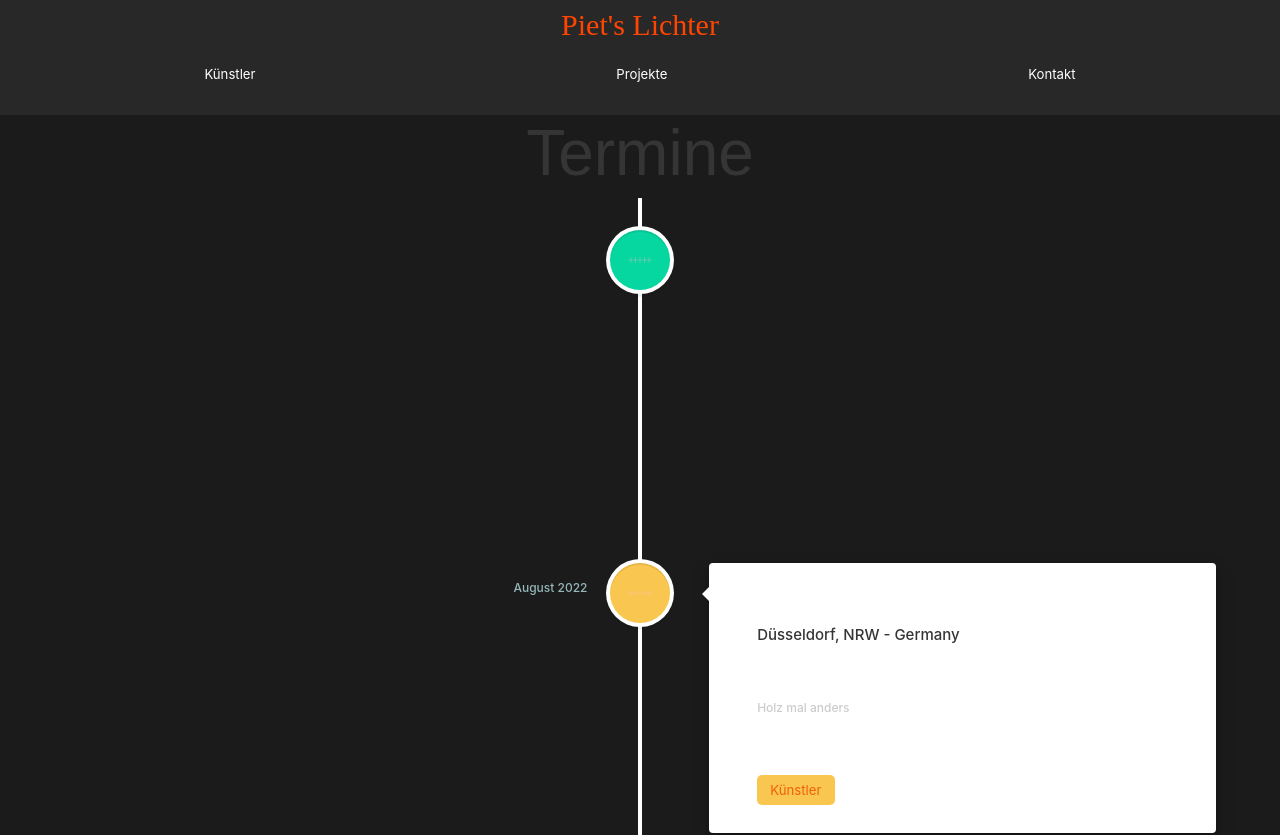
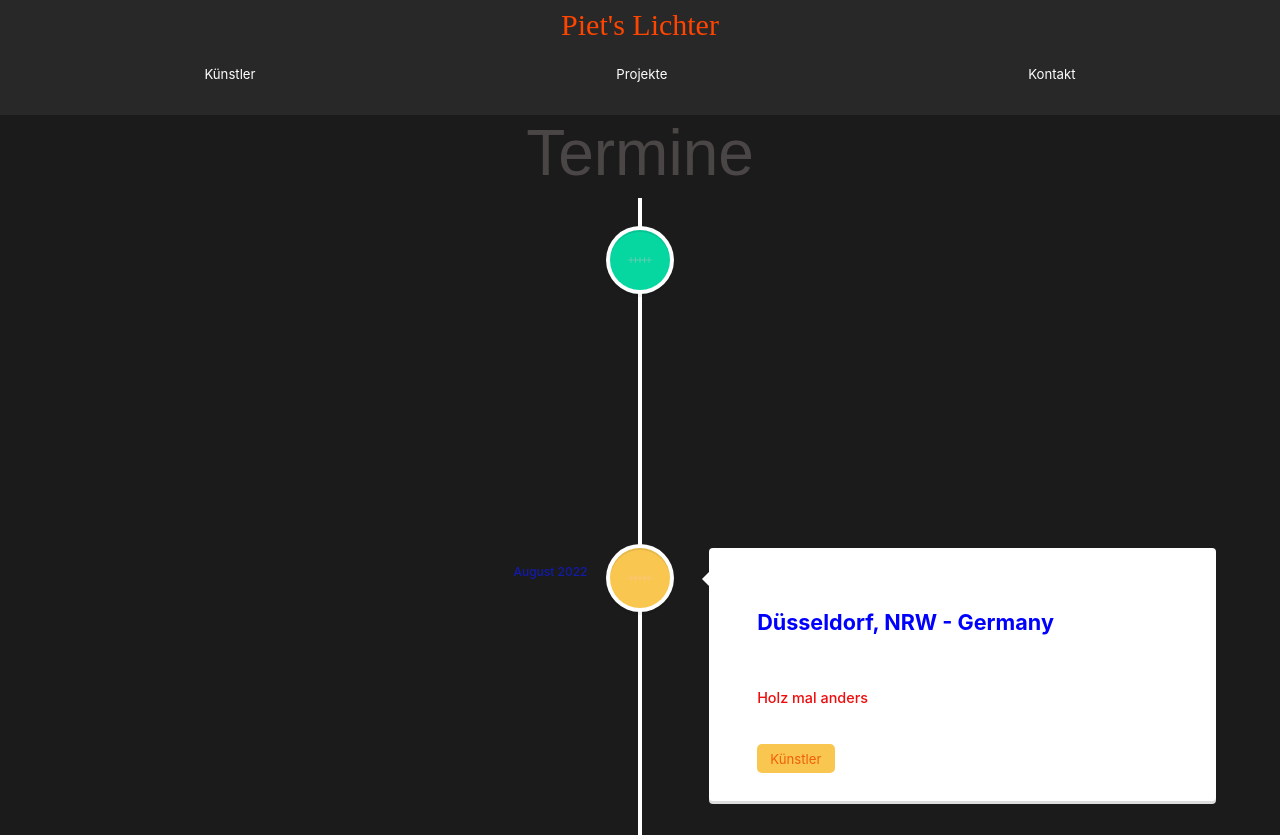
Before and after one commit to Moni73/KunstStuebchen-Capstone, a React (Create React App) app in the folder client/: page /experience in a window 1280 px wide. Shown: the top 835 px of the page. Built offline with nearby package versions, Linux system fonts and the light colour scheme; no server answers.

Commit message:
designmailbuttonfinished

```diff
--- a/client/src/App.js
+++ b/client/src/App.js
@@ -6,11 +6,10 @@ import "bootstrap/dist/css/bootstrap.min.css";
 import GlobalStyle from "./components/GlobalStyle";
 import AboutUs from "./pages/AboutUs";
 import OurWork from "./pages/OurWork";
-import ContactUs from "./pages/ContactUs";
+//import ContactUs from "./pages/ContactUs";
 import Experience from "./pages/experience/Experience.jsx";
 import Projekt from "./pages/projekt/Projekt.jsx";
 import Mail from "./pages/mail/Mail.jsx";
-import Insta from "./pages/Insta.jsx";
 import Nav from "./components/Nav";
 import MovieDetail from "./pages/MovieDetail";
 
@@ -33,20 +32,17 @@ function App() {
           <Route path="/work/:id">
             <MovieDetail />
           </Route>
-          <Route path="/contact">
+          {/*<Route path="/contact">
             <ContactUs />
-          </Route>
+  </Route>*/}
           <Route path="/projekt">
             <Projekt />
           </Route>
           <Route path="/experience">
             <Experience />
           </Route>
-          <Route path="/mail">
+          <Route path="/contact">
             <Mail />
-          </Route>
-          <Route path="/insta">
-            <Insta />
           </Route>
         </Switch>
       </AnimatePresence>
--- a/client/src/components/GlobalStyle.js
+++ b/client/src/components/GlobalStyle.js
@@ -67,11 +67,11 @@ button3{
 }
 
 button4{
-    font-weight: bold;
-    font-size: 3rem;
+    font-weight: bolder;
+    font-size: 1.5rem;
     cursor: pointer;
-    padding: 4rem 5.5rem;
-    border: 16px solid orangered;
+    padding: 2rem 2rem;
+    border: 12px solid orangered;
     background: transparent;
     color: green;
     transition: all 0.5s ease;
@@ -82,11 +82,11 @@ button4{
     }
 };
 button5{
-    font-weight: bold;
-    font-size: 3rem;
+    font-weight: bolder;
+    font-size: 1.5rem;
     cursor: pointer;
-    padding: 4rem 4rem;
-    border: 16px solid green;
+    padding: 2rem 1rem;
+    border: 12px solid green;
     background: transparent;
     color: orangered;
     transition: all 0.5s ease;
--- a/client/src/components/Nav.js
+++ b/client/src/components/Nav.js
@@ -52,7 +52,7 @@ const StyledNav = styled.nav`
   padding: 1rem 10rem;
   background: #282828;
   position: sticky;
-  top: 1;
+  top: 0;
   z-index: 10;
   a {
     color: white;
--- a/client/src/pages/ContactUs.js
+++ b/client/src/pages/ContactUs.js
@@ -1,4 +1,4 @@
-import React from "react";
+/*import React from "react";
 import { motion } from "framer-motion";
 import { pageAnimation, titleAnim } from "../animation";
 import { useHistory } from "react-router-dom";
@@ -73,4 +73,4 @@ const Box1 = styled.div`
   background-color: transparent;
 `;
 
-export default ContactUs;
+export default ContactUs;*/
--- a/client/src/pages/Insta.jsx
+++ /dev/null
@@ -1,7 +0,0 @@
-import React from "react";
-
-const Insta = () => {
-  return <h1>Diese Seite befindet sich im Aufbau !</h1>;
-};
-
-export default Insta;
--- a/client/src/pages/OurWork.js
+++ b/client/src/pages/OurWork.js
@@ -15,7 +15,6 @@ import {
   lineAnim,
 } from "../animation";
 import { useScroll } from "../components/useScroll";
-import ScrollTop from "../components/ScrollTop";
 
 const OurWork = () => {
   const [element, controls] = useScroll();
@@ -65,21 +64,30 @@ const OurWork = () => {
           <img src={metall} alt="3 Techniken" />
         </Link>
       </Movie>
-      <motion.button2
+      <Cards>
+        <Card>
+          <Hide>
+            <motion.button4
               onClick={() => {
                 history.push("/projekt");
               }}
             >
-        Mehr Bilder
-      </motion.button2>
-      <ScrollTop />
-      <motion.button3
+              Fotos
+            </motion.button4>
+          </Hide>
+        </Card>
+        <Card>
+          <Hide>
+            <motion.button5
               onClick={() => {
                 history.push("/experience");
               }}
             >
-        Ausstellungstermine
-      </motion.button3>
+              Termine
+            </motion.button5>
+          </Hide>
+        </Card>
+      </Cards>
     </Work>
   );
 };
@@ -95,6 +103,7 @@ const Work = styled(motion.div)`
     padding: 1rem 0rem;
   }
 `;
+
 const Movie = styled(motion.div)`
   padding-bottom: 10rem;
   .line {
@@ -112,7 +121,6 @@ const Hide = styled.div`
   overflow: hidden;
 `;
 
-//Frame Animation
 const Frame1 = styled(motion.div)`
   position: fixed;
   left: 0;
@@ -132,4 +140,14 @@ const Frame4 = styled(Frame1)`
   background: #ff7600;
 `;
 
+const Cards = styled.div`
+  display: flex;
+  flex-wrap: wrap;
+  @media (max-width: 1300px) {
+    justify-content: center;
+  }
+`;
+const Card = styled.div`
+  flex-basis: 12rem;
+`;
 export default OurWork;
--- a/client/src/pages/experience/experience.css
+++ b/client/src/pages/experience/experience.css
@@ -1,8 +1,8 @@
 body {
-  background: #fdfbfb;
+  background: #0f0f0f;
   font-family: "Montserrat", sans-serif;
   font-size: 16px;
-  color: rgb(53, 53, 53);
+  color: rgb(75, 70, 70);
 }
 
 .title {
@@ -16,17 +16,19 @@ h3 {
 }
 
 .vertical-timeline-element-content {
-  box-shadow: 0 0.25em 0.5em 0 rgba(0, 0, 0, 0.25),
-    0 0.4em 1.25em 0 rgba(0, 0, 0, 0.15) !important;
+  box-shadow: 0 0.25em 0.5em 0 rgba(77, 72, 72, 0.25) 25,
+    0 0.4em 1.25em 0 rgba(150, 135, 135, 0.15);
   padding: 2em 3em !important;
 }
 
 .date {
-  color: rgb(201, 251, 255);
+  color: rgb(14, 28, 233);
 }
 
 #description {
-  margin: 1.5em 0 2em 0;
+  margin: 2em 1 2em 1;
+  color: rgb(238, 12, 12);
+  font-size: 1.2rem;
 }
 
 .button {
@@ -56,7 +58,13 @@ h3 {
   .vertical-timeline-element-date {
     display: block !important;
     float: none !important;
-    color: rgb(44, 44, 44);
+    color: rgb(12, 11, 11);
     margin-top: 1.5em;
   }
 }
+
+h5 {
+  font-weight: bold;
+  font-size: 1.8rem;
+  color: blue;
+}
```
Lines whose indentation alone changed are shown as unchanged.
